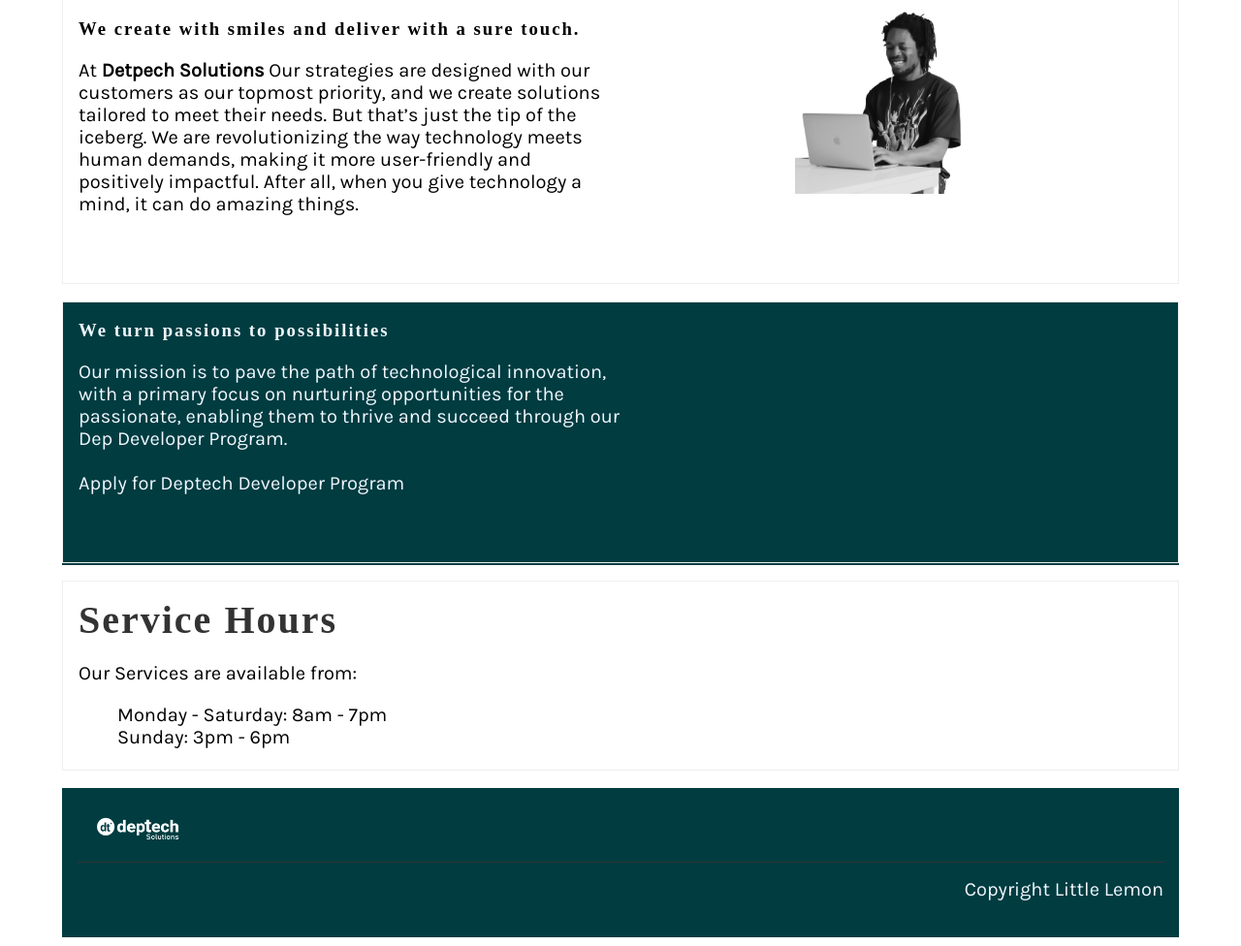
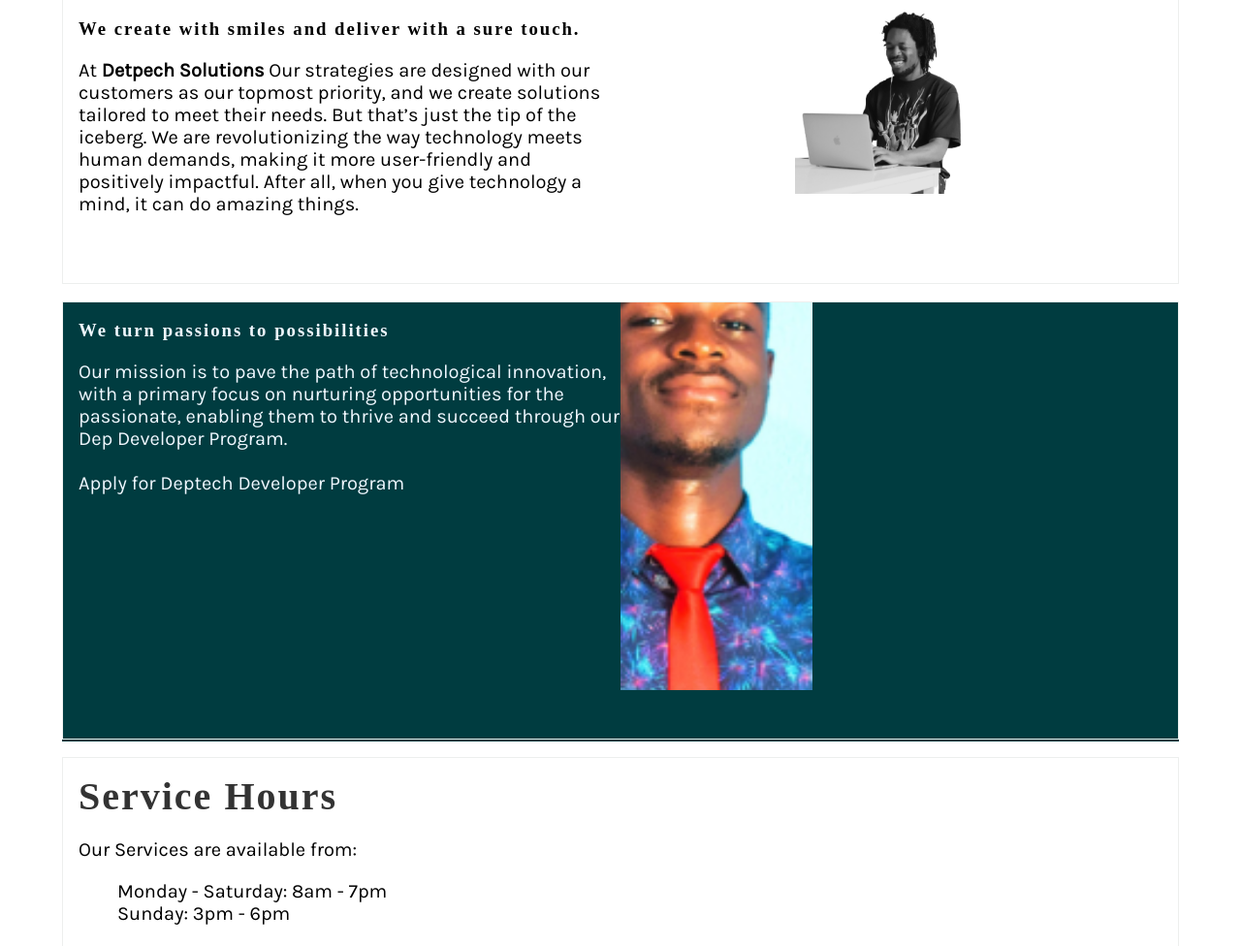
Before and after one commit to petertarnue77/dep-tech-solution-site, a Django app: page / in a window 1280 px wide. Shown: the part 347-1323 px from the top of the page at 97% size. Run offline with Django 4.2, Linux system fonts and the light colour scheme; some web fonts are replaced.

Commit message:
New Update
Additional update

```diff
--- a/deptechApp/static/css/style.css
+++ b/deptechApp/static/css/style.css
@@ -251,6 +251,20 @@
     font-size: 1rem;
 }
 
+#jm {
+    width: 198px;
+    height: 400px;
+}
+
+  #jm .jm-c {
+    position:relative ;
+    width: 198px;
+    height: 400px;
+    top: 0;
+    left: 0;
+    object-fit: cover;
+}
+
 @media (max-width: 800px) {
     section {
         flex-direction: column;
--- a/deptechApp/templates/index.html
+++ b/deptechApp/templates/index.html
@@ -3,7 +3,9 @@
 {% load static %}
 
 {% block content %}
+<head>
 
+</head>
 <section>
     <article id="hero">
       <h2 class="heading_shadow"></h2>
@@ -35,9 +37,6 @@
               width="200px" height="200"
               style="margin-left: 180px;"
             />
-            <!-- <figcaption class="figure-caption" align="center">
-              Software Engineer
-            </figcaption> -->
           </figure>
         </div>
       </div>
@@ -55,10 +54,12 @@
             <br>
             Apply for Deptech Developer Program
           </p>
-
         </div>
-        <div class="column">
-
+        <div class="column" id="jm">
+            <img class="jm-c"
+              src="{% static 'image/jonathan_dp.png' %}"
+              width="98px" height="699"
+            />
         </div>
       </div>
     </article>
@@ -75,5 +76,5 @@
     <li>Sunday: 3pm - 6pm</li>
   </ul>
 </article>
-  </section>
+</section>
 {% endblock %}
```
Also changed, not shown: deptechApp/static/image/jonathan_dp.png (added).
